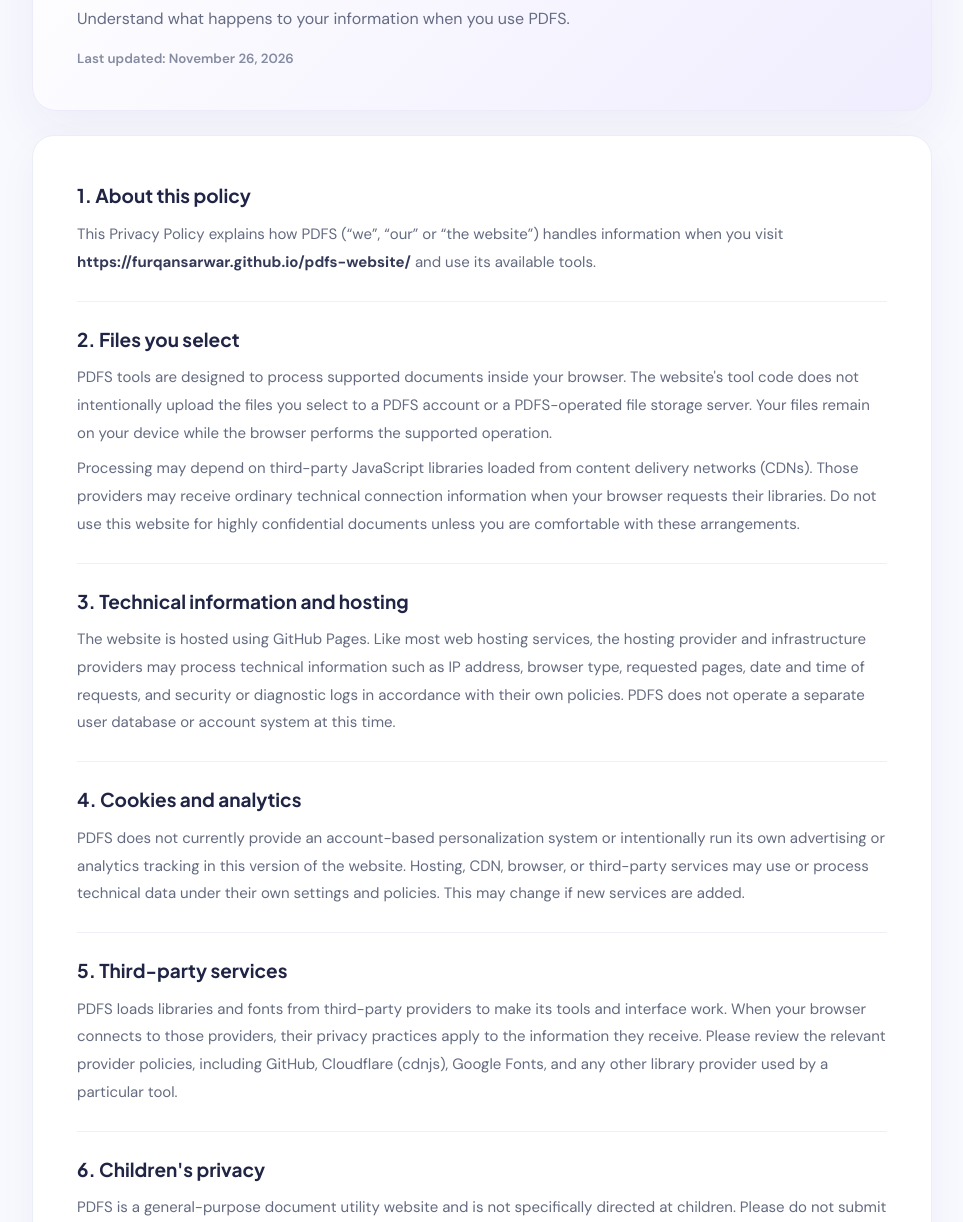
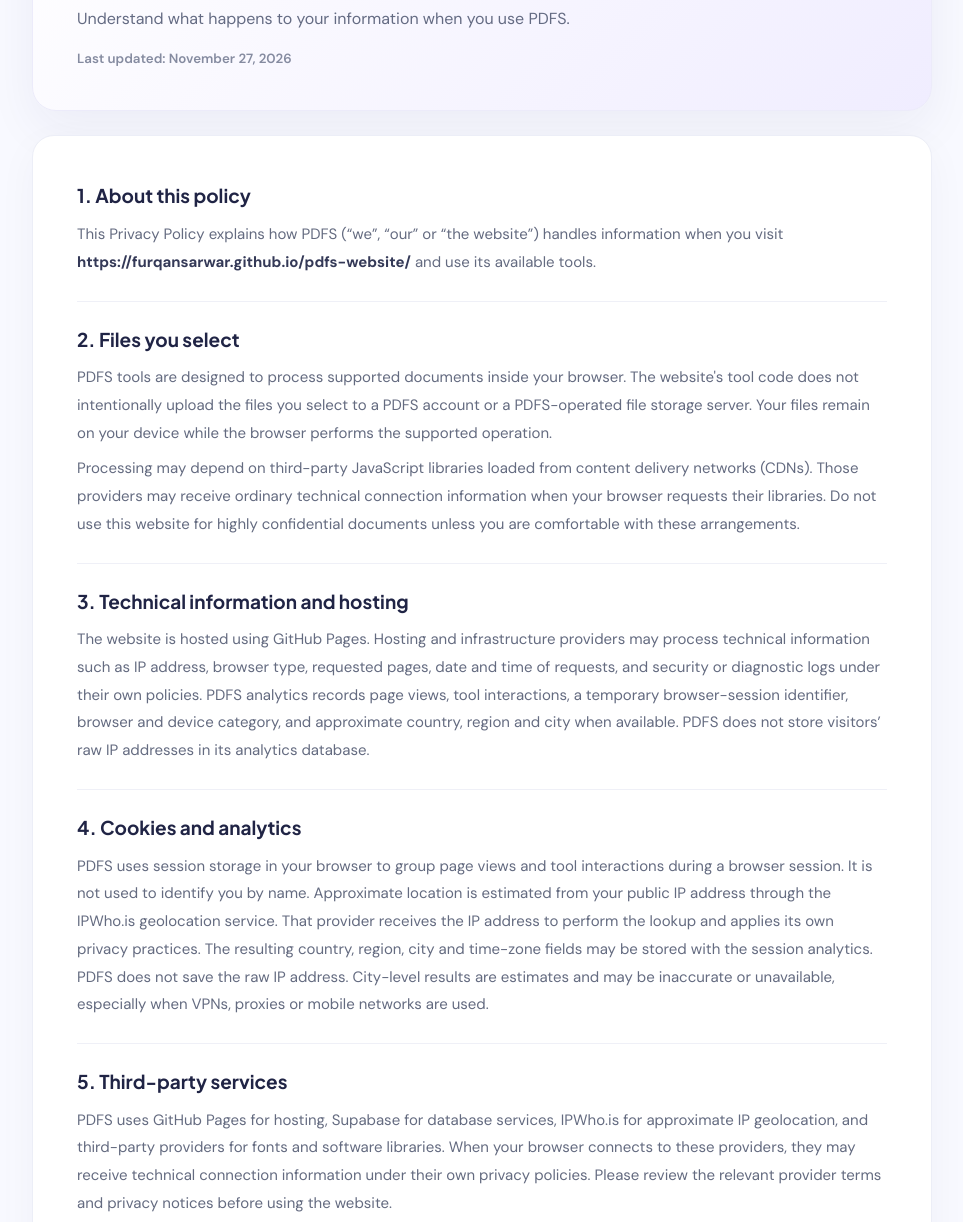
Before and after one commit to furqansarwar/pdfs-website, a plain HTML site: page privacy.html in a window 1280 px wide. Shown: the part 338-1560 px from the top of the page, without its empty margins (158-1121 px from the left). Drawn offline with Linux system fonts and the light colour scheme; no server answers.

Commit message:
Update privacy policy for visitor analytics

```diff
--- a/privacy.html
+++ b/privacy.html
@@ -21,20 +21,21 @@
   </header>
   <main id="mainContent" class="legal-main">
     <a class="legal-back" href="index.html"><i class="fa-solid fa-arrow-left"></i> Back to PDFS</a>
-    <div class="legal-heading"><span class="section-kicker">YOUR PRIVACY MATTERS</span><h1>Privacy <span>Policy</span></h1><p>Understand what happens to your information when you use PDFS.</p><small>Last updated: November 26, 2026</small></div>
+    <div class="legal-heading"><span class="section-kicker">YOUR PRIVACY MATTERS</span><h1>Privacy <span>Policy</span></h1><p>Understand what happens to your information when you use PDFS.</p><small>Last updated: November 27, 2026</small></div>
     <article class="legal-content">
       <section><h2>1. About this policy</h2><p>This Privacy Policy explains how PDFS (“we”, “our” or “the website”) handles information when you visit <strong>https://furqansarwar.github.io/pdfs-website/</strong> and use its available tools.</p></section>
       <section><h2>2. Files you select</h2><p>PDFS tools are designed to process supported documents inside your browser. The website's tool code does not intentionally upload the files you select to a PDFS account or a PDFS-operated file storage server. Your files remain on your device while the browser performs the supported operation.</p><p>Processing may depend on third-party JavaScript libraries loaded from content delivery networks (CDNs). Those providers may receive ordinary technical connection information when your browser requests their libraries. Do not use this website for highly confidential documents unless you are comfortable with these arrangements.</p></section>
-      <section><h2>3. Technical information and hosting</h2><p>The website is hosted using GitHub Pages. Like most web hosting services, the hosting provider and infrastructure providers may process technical information such as IP address, browser type, requested pages, date and time of requests, and security or diagnostic logs in accordance with their own policies. PDFS does not operate a separate user database or account system at this time.</p></section>
-      <section><h2>4. Cookies and analytics</h2><p>PDFS does not currently provide an account-based personalization system or intentionally run its own advertising or analytics tracking in this version of the website. Hosting, CDN, browser, or third-party services may use or process technical data under their own settings and policies. This may change if new services are added.</p></section>
-      <section><h2>5. Third-party services</h2><p>PDFS loads libraries and fonts from third-party providers to make its tools and interface work. When your browser connects to those providers, their privacy practices apply to the information they receive. Please review the relevant provider policies, including GitHub, Cloudflare (cdnjs), Google Fonts, and any other library provider used by a particular tool.</p></section>
+      <section><h2>3. Technical information and hosting</h2><p>The website is hosted using GitHub Pages. Hosting and infrastructure providers may process technical information such as IP address, browser type, requested pages, date and time of requests, and security or diagnostic logs under their own policies. PDFS analytics records page views, tool interactions, a temporary browser-session identifier, browser and device category, and approximate country, region and city when available. PDFS does not store visitors’ raw IP addresses in its analytics database.</p></section>
+      <section><h2>4. Cookies and analytics</h2><p>PDFS uses session storage in your browser to group page views and tool interactions during a browser session. It is not used to identify you by name. Approximate location is estimated from your public IP address through the IPWho.is geolocation service. That provider receives the IP address to perform the lookup and applies its own privacy practices. The resulting country, region, city and time-zone fields may be stored with the session analytics. PDFS does not save the raw IP address. City-level results are estimates and may be inaccurate or unavailable, especially when VPNs, proxies or mobile networks are used.</p></section>
+      <section><h2>5. Third-party services</h2><p>PDFS uses GitHub Pages for hosting, Supabase for database services, IPWho.is for approximate IP geolocation, and third-party providers for fonts and software libraries. When your browser connects to these providers, they may receive technical connection information under their own privacy policies. Please review the relevant provider terms and privacy notices before using the website.</p></section>
       <section><h2>6. Children's privacy</h2><p>PDFS is a general-purpose document utility website and is not specifically directed at children. Please do not submit personal information about a child through any future contact or account feature.</p></section>
       <section><h2>7. Security and your responsibility</h2><p>We take reasonable care when maintaining the website, but no website or internet transmission can be guaranteed to be completely secure. Keep backup copies of important documents and use trusted offline software for documents requiring a high level of confidentiality.</p></section>
       <section><h2>8. Changes to this policy</h2><p>We may update this policy when the website's features or services change. The “Last updated” date at the top indicates the latest revision. Continued use of the website after an update means you have had an opportunity to review the revised policy.</p></section>
-      <section><h2>9. Contact</h2><p>A dedicated support email or contact form is not currently published on PDFS. We will add verified contact details here if an official support channel is introduced.</p></section>
+      <section><h2>9. Contact</h2><p>You can send a message through the Contact & Support form on the PDFS website. Your name, email address, subject and message are stored in the PDFS support inbox so the administrator can review and respond. Do not include passwords, payment details or highly sensitive personal information in the form.</p></section>
     </article>
     <div class="legal-bottom-links"><a href="terms.html">Read Terms & Conditions <i class="fa-solid fa-arrow-right"></i></a><a href="index.html#tools">Explore PDF tools</a></div>
   </main>
   <footer class="legal-footer">© 2026 PDFS. All rights reserved. <span>Co-Founder: Muhammad Furqan Sarwar</span></footer>
+  <script src="visitor-tracking.js"></script>
 </body>
 </html>
```
